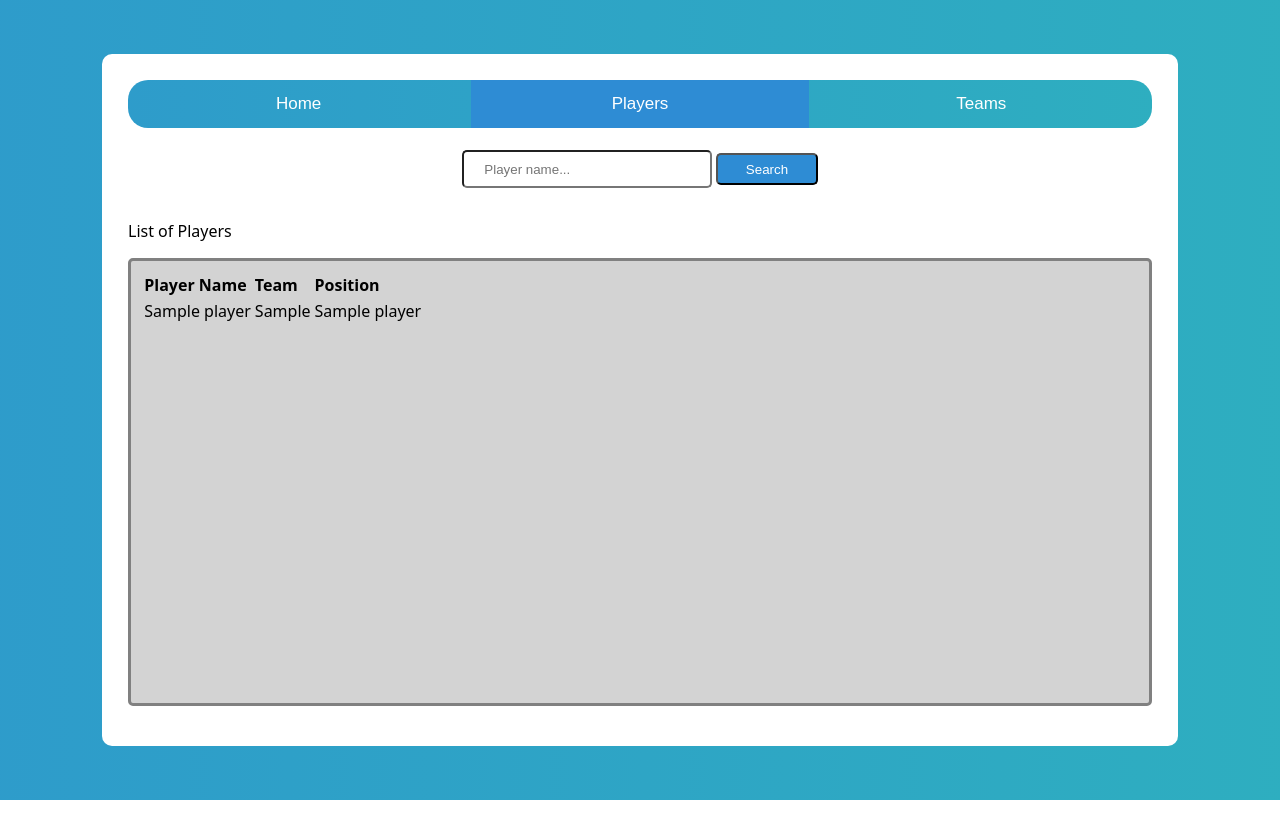
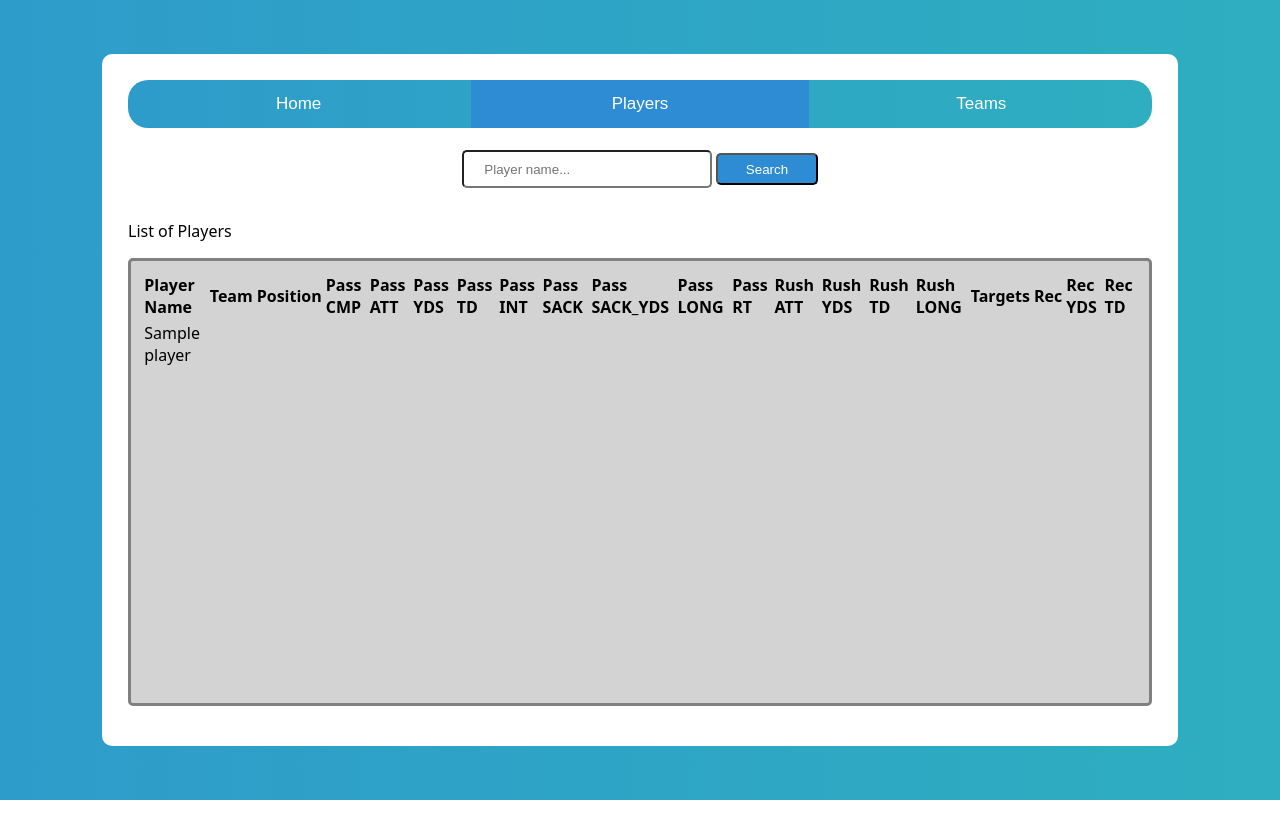
Before and after one commit to MadSuleiman/FootballAnalytics, a Flask app: template templates/players.html in a window 1280 px wide. Shown: the top 840 px of the page. Run offline with Flask 2, Linux system fonts and the light colour scheme; the template is opened without the code that fills it: most values are stand-ins (such as "Sample title", 1, 10 or a date in 2020).

Commit message:
More columns, all sortable

```diff
--- a/SQL/loadTables.sql
+++ b/SQL/loadTables.sql
@@ -3,7 +3,7 @@
         from allData;
 
 insert into stats
-    select player_id, game_id, pass_cmp, pass_att, pass_yds, pass_td, pass_int, pass_sacked, pass_sacked_yds, pass_long, pass_rating, rush_att, rush_yds, rush_td, rush_long,targets, rec, rec_yds, rec_td
+    select distinct player_id, game_id, pass_cmp, pass_att, pass_yds, pass_td, pass_int, pass_sacked, pass_sacked_yds, pass_long, pass_rating, rush_att, rush_yds, rush_td, rush_long,targets, rec, rec_yds, rec_td
         from allData;
 
 insert into positions(position)
--- a/models.py
+++ b/models.py
@@ -118,7 +118,7 @@
 
 def playerStats(order = ""):
     with engine.connect() as conn:
-        x = conn.execute("select p_name, p_team, position, sum(pass_cmp), sum(pass_att), sum(pass_yds), sum(pass_td), sum(pass_int), sum(pass_sacked), sum(pass_sacked_yds), sum(pass_long),sum(pass_rating), sum(rush_att), sum(rush_yds), sum(rush_td), sum(rush_long), sum(targets), sum(rec), sum(rec_yds), sum(rec_td) from players, stats,players2Positions, positions where players.id = stats.playerID and players.id = players2Positions.playerID and positionID = positions.id group by p_name "+ order).fetchall()
+        x = conn.execute("select distinct p_name, p_team, position, sum(pass_cmp), sum(pass_att), sum(pass_yds), sum(pass_td), sum(pass_int), sum(pass_sacked), sum(pass_sacked_yds), sum(pass_long), round(sum(pass_rating)), sum(rush_att), sum(rush_yds), sum(rush_td), sum(rush_long), sum(targets), sum(rec), sum(rec_yds), sum(rec_td) from players, stats,players2Positions, positions where players.id = stats.playerID and players.id = players2Positions.playerID and positionID = positions.id and players2Positions.year like '2020' group by p_name "+ order).fetchall()
         return x
 
 def statsByTeam():
--- a/routes.py
+++ b/routes.py
@@ -27,7 +27,7 @@
 
 @app.route("/players/order/<order>", )
 def playersOrder(order):
-    p = models.playerStats("order by "+ order)
+    p = models.playerStats("order by "+ order + " desc ")
 
     return render_template("players.html", players = p)
 
--- a/templates/players.html
+++ b/templates/players.html
@@ -28,11 +28,28 @@
                         <th onclick="jumpToLink('/players/order/p_name')">Player Name</th>
                         <th onclick="jumpToLink('/players/order/p_team')">Team</th>
                         <th onclick="jumpToLink('/players/order/position')">Position</th>
+                        <th onclick="jumpToLink('/players/order/sum(pass_cmp)')">Pass CMP</th>
+                        <th onclick="jumpToLink('/players/order/sum(pass_att)')">Pass ATT</th>
+                        <th onclick="jumpToLink('/players/order/sum(pass_yds)')">Pass YDS</th>
+                        <th onclick="jumpToLink('/players/order/sum(pass_td)')">Pass TD</th>
+                        <th onclick="jumpToLink('/players/order/sum(pass_int)')">Pass INT</th>
+                        <th onclick="jumpToLink('/players/order/sum(pass_sacked)')">Pass SACK</th>
+                        <th onclick="jumpToLink('/players/order/sum(pass_sacked_yds)')">Pass SACK_YDS</th>
+                        <th onclick="jumpToLink('/players/order/sum(pass_long)')">Pass LONG</th>
+                        <th onclick="jumpToLink('/players/order/sum(pass_rating)')">Pass RT</th>
+                        <th onclick="jumpToLink('/players/order/sum(rush_att)')">Rush ATT</th>
+                        <th onclick="jumpToLink('/players/order/sum(rush_yds)')">Rush YDS</th>
+                        <th onclick="jumpToLink('/players/order/sum(rush_td)')">Rush TD</th>
+                        <th onclick="jumpToLink('/players/order/sum(rush_long)')">Rush LONG</th>
+                        <th onclick="jumpToLink('/players/order/sum(targets)')">Targets</th>
+                        <th onclick="jumpToLink('/players/order/sum(rec)')">Rec</th>
+                        <th onclick="jumpToLink('/players/order/sum(rec_yds)')">Rec YDS</th>
+                        <th onclick="jumpToLink('/players/order/sum(rec_td)')">Rec TD</th>
                         {% for p in players %}
                             <tr onclick="jumpToLink('/players/{{p.p_name}}')">
-                                <td >{{p.p_name}}</td>
-                                <td>{{p.p_team}}</td>
-                                <td>{{p[2]}}</td>
+                                {% for x in p %}
+                                    <td >{{x}}</td>
+                                {% endfor %}
                             </tr>
                             {% endfor %}
                         {% if error %}
```
